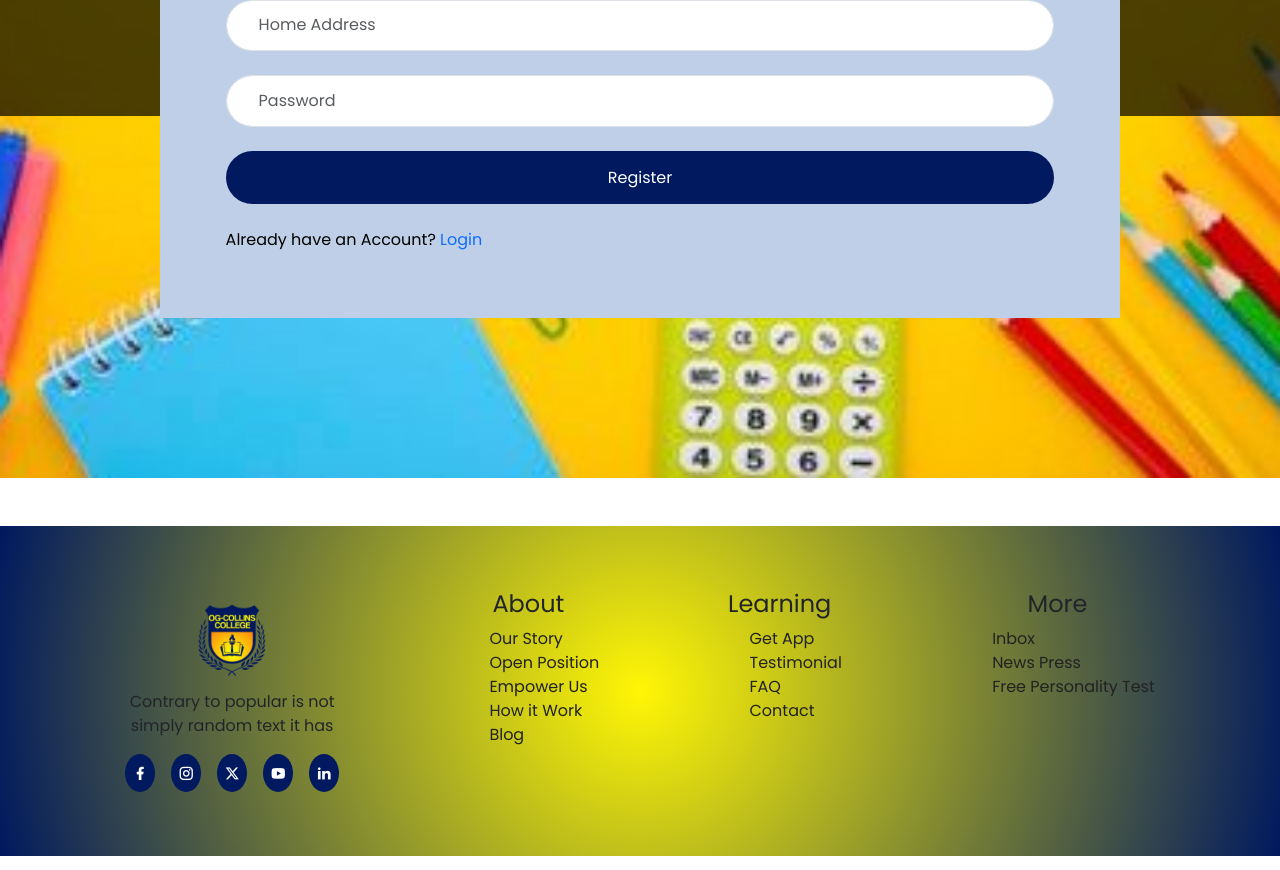
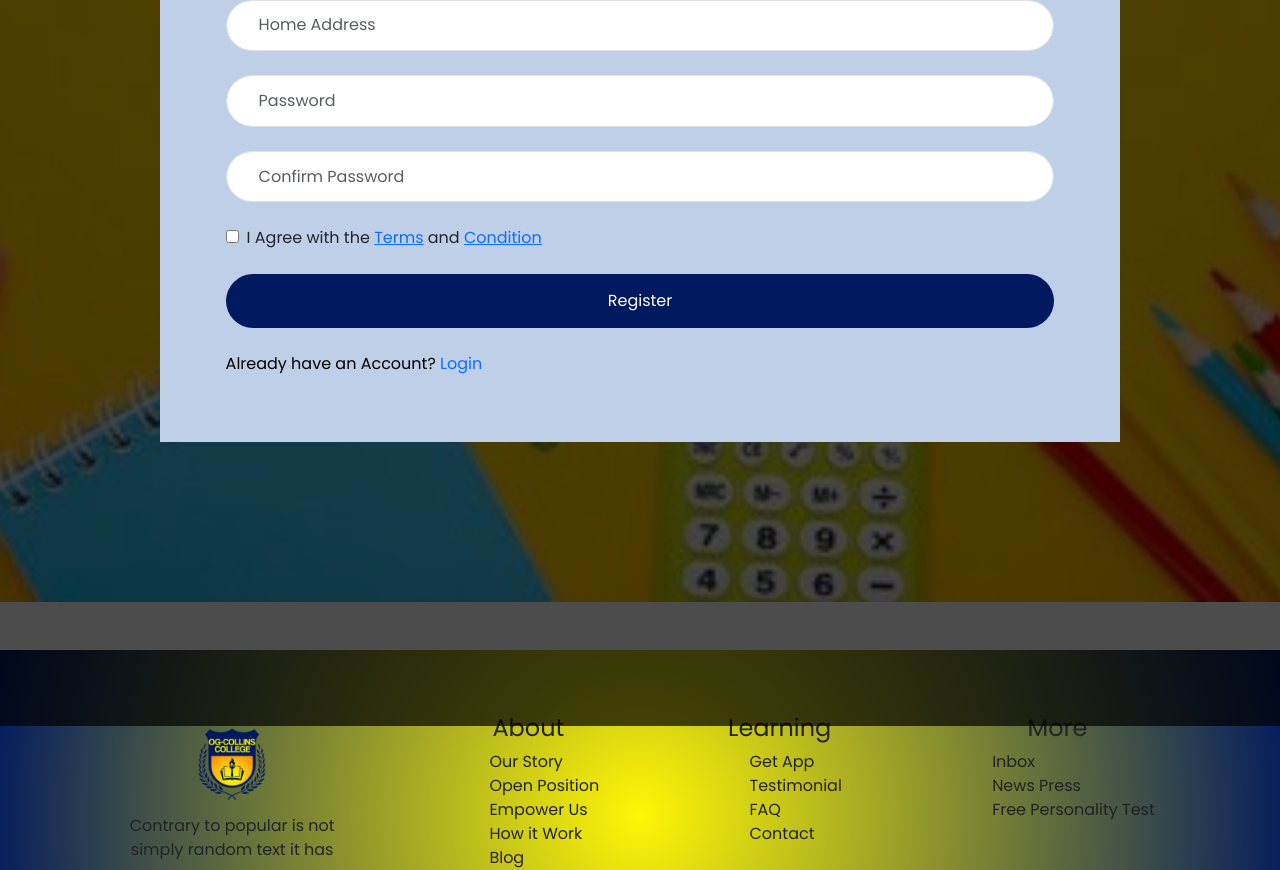
Before and after one commit to collins-dev1/school_website, a React (Create React App) app: page /signup in a window 1280 px wide. Shown: the part 884-1754 px from the top of the page. Built offline with nearby package versions, Linux system fonts and the light colour scheme.

Commit message:
register4

```diff
--- a/src/index.css
+++ b/src/index.css
@@ -731,15 +731,20 @@ transition: all 0.3s ease-in-out;
   padding-bottom: 0.8rem;
 }
 
-.country{
-  max-width: 100% !important;
+.country1{
+  width: 100% !important;
   padding: 10px;
-  border-radius: 5px;
-  border: 1px solid #ccc;
-  font-size: 16px;
-  margin-bottom: 10px;
+  border-radius: 2rem;
   background-color: #f9f9f9;
-  color: #333;
+  color: #000;
+}
+
+#state1{
+  width: 100% !important;
+  padding: 10px;
+  border-radius: 2rem;
+  background-color: #f9f9f9;
+  color: #000;
 }
 
 .login-container .forget a{
@@ -793,7 +798,7 @@ transition: all 0.3s ease-in-out;
   top: 0;
   left: 0;
   width: 100%;
-  height: 1000px;
+  height: 1610px;
   background-color: rgba(0, 0, 0, 0.7); /* Black with 50% opacity */
   z-index: 1;
 }
--- a/src/signup.js
+++ b/src/signup.js
@@ -36,14 +36,14 @@ const Signup = () => {
                     </select>
                 </div>
                 <div>
-                    <CountryDropdown className="country"
+                    <CountryDropdown className="country1"
                         value={country}
                         onChange={(e, value) => setCountry(value)}
                         placeholder="Select Country"
                     />
                 </div>
                 <div>
-                    <StateDropdown className="country"
+                    <StateDropdown id="state1"
                         country={country}
                         value={state}
                         onChange={(e, value) => setState(value)}
@@ -55,6 +55,13 @@ const Signup = () => {
                 </div>
                 <div>
                     <input type="password" className="form-control" placeholder="Password" />
+                </div>
+                <div>
+                    <input type="password" className="form-control" placeholder="Confirm Password"/>
+                </div>
+                <div>
+                    <input type="checkbox"/>
+                    <span className="px-2">I Agree with the <Link>Terms</Link> and <Link>Condition</Link></span>
                 </div>
                 <div className="signup-button">
                     <button>Register</button>
```
